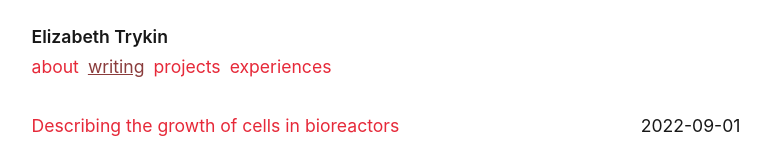
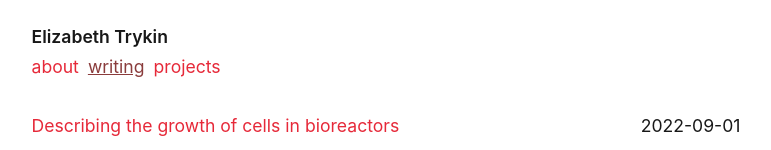
Before and after one commit to elizabethtrykin/personalwebsite, a plain HTML site: page writing.html in a window 1280 px wide. Shown: the top 150 px of the page, without its empty margins (254-1025 px from the left). Drawn offline with Linux system fonts and the light colour scheme.

Commit message:
Update writing.html

```diff
--- a/writing.html
+++ b/writing.html
@@ -42,10 +42,6 @@ python3 -m markdown hello1.md > personalwebsite/writing/bit-bio.html-->
 
         <li>
           <a href="projects.html">projects</a>
-        </li>
-
-        <li>
-          <a href="experiences.html">experiences</a>
         </li>
       </ul>
     </nav>
```
